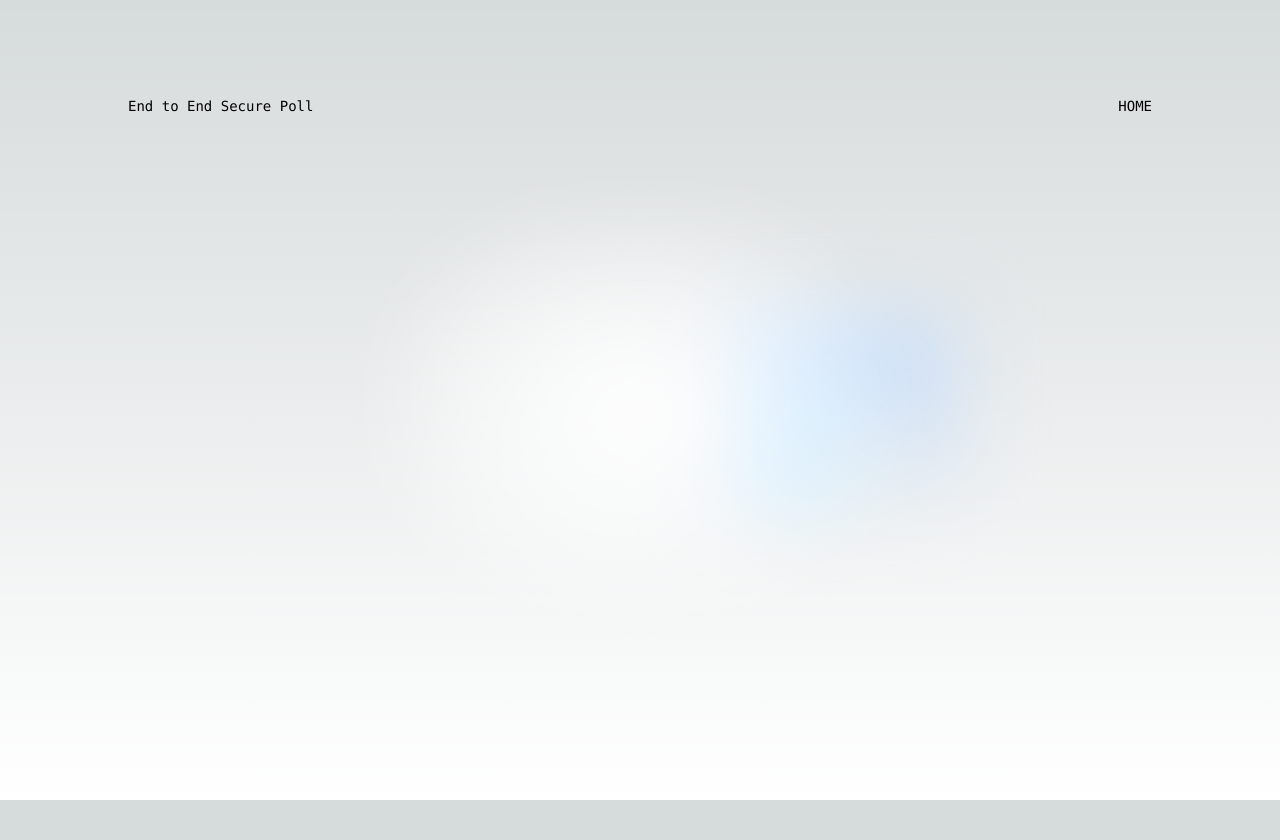
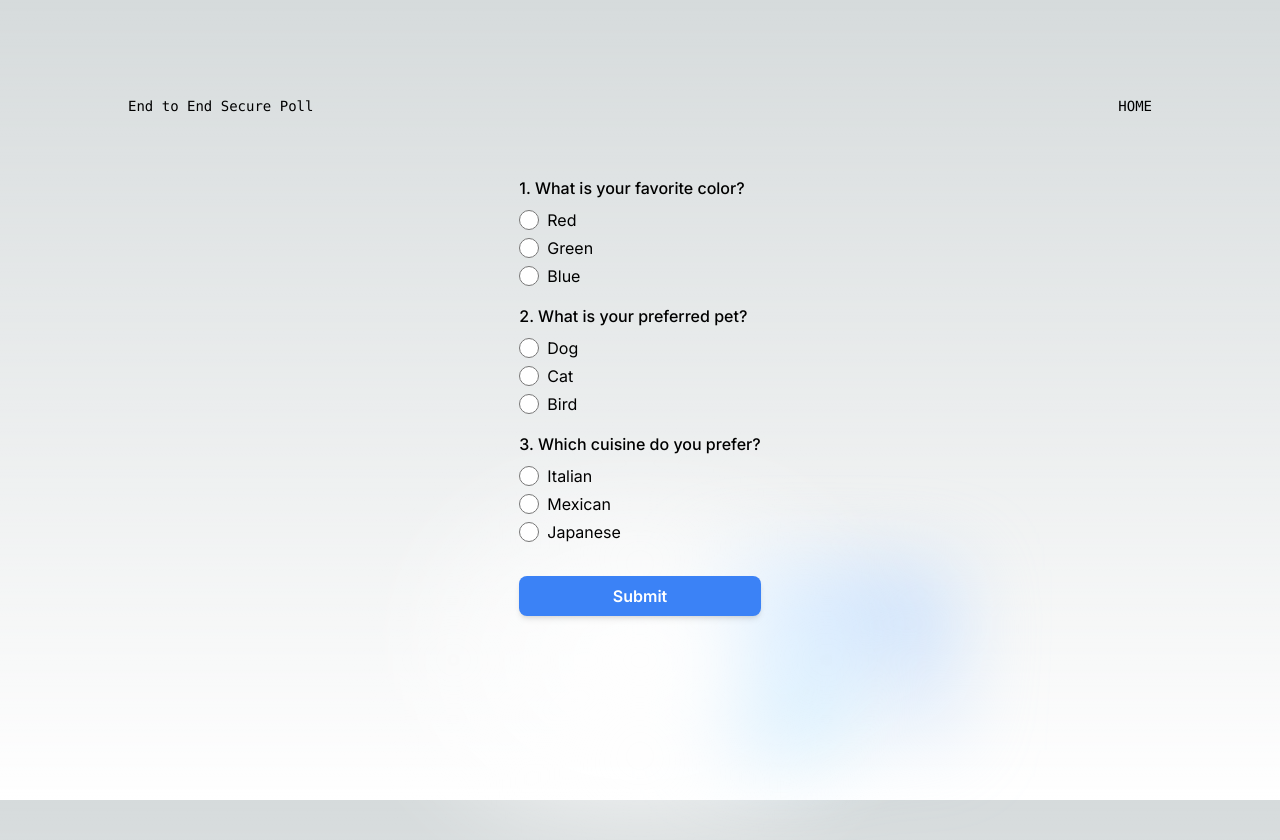
Before and after one commit to zknitesh/zk-op-fe, a Next.js app: page /poll in a window 1280 px wide. Before the commit the page ends 800 px from the top, so only its background shows below. Built offline with nearby package versions, Linux system fonts and the light colour scheme.

Commit message:
Add polls

```diff
--- a/src/app/poll/page.tsx
+++ b/src/app/poll/page.tsx
@@ -1,9 +1,43 @@
+"use client";
+
 import Link from "next/link";
 
 export default function Poll() {
-    console.log("Home called");
+    const questions: PollQuestion[] = [
+        {
+            id: "question1",
+            text: "What is your favorite color?",
+            options: ["Red", "Green", "Blue"],
+        },
+        {
+            id: "question2",
+            text: "What is your preferred pet?",
+            options: ["Dog", "Cat", "Bird"],
+        },
+        {
+            id: "question3",
+            text: "Which cuisine do you prefer?",
+            options: ["Italian", "Mexican", "Japanese"],
+        },
+    ];
+
+    const handleSubmit = (event: React.FormEvent<HTMLFormElement>) => {
+        event.preventDefault();
+        const formData = new FormData(event.currentTarget);
+        const answers = questions.reduce(
+            (acc: AnswersMap, question: PollQuestion) => {
+                const answer: FormDataEntryValue | null = formData.get(
+                    question.id
+                );
+                acc[question.id] = answer as string;
+                return acc;
+            },
+            {}
+        );
+        console.log("Poll Answers:", answers);
+    };
+
     return (
-        <>
         <main className="flex min-h-screen flex-col items-center justify-between p-24">
             <div className="z-10 max-w-5xl w-full items-center justify-between font-mono text-sm lg:flex">
                 <div className="fixed bottom-0 left-0 flex h-48 w-full items-end justify-center bg-gradient-to-t from-white via-white dark:from-black dark:via-black lg:static lg:h-auto lg:w-auto lg:bg-none">
@@ -13,9 +47,41 @@ export default function Poll() {
                     <Link href={"/"}>HOME</Link>
                 </div>
             </div>
+            <div className="fixed bottom-0 left-0 flex h-48 w-full items-end justify-center bg-gradient-to-t from-white via-white dark:from-black dark:via-black lg:static lg:h-auto lg:w-auto lg:bg-none">
+                <form onSubmit={handleSubmit} className="mt-4">
+                    {questions.map((question, index) => (
+                        <div key={question.id} className="mb-4">
+                            <p className="mb-1 font-medium">
+                                {index + 1}. {question.text}
+                            </p>
+                            <div className="flex flex-col">
+                                {question.options.map((option) => (
+                                    <label
+                                        key={option}
+                                        className="inline-flex items-center mt-1"
+                                    >
+                                        <input
+                                            type="radio"
+                                            name={question.id}
+                                            value={option}
+                                            className="form-radio h-5 w-5 text-blue-600"
+                                        />
+                                        <span className="ml-2">{option}</span>
+                                    </label>
+                                ))}
+                            </div>
+                        </div>
+                    ))}
+                    <button
+                        type="submit"
+                        className="w-full mt-4 bg-blue-500 hover:bg-blue-700 text-white font-semibold py-2 px-4 rounded-lg shadow-md focus:outline-none focus:ring-2 focus:ring-blue-500 focus:ring-opacity-75"
+                    >
+                        Submit
+                    </button>
+                </form>
+            </div>
             <div className="relative flex place-items-center before:absolute before:h-[300px] before:w-full sm:before:w-[480px] before:-translate-x-1/2 before:rounded-full before:bg-gradient-radial before:from-white before:to-transparent before:blur-2xl before:content-[''] after:absolute after:-z-20 after:h-[180px] after:w-full sm:after:w-[240px] after:translate-x-1/3 after:bg-gradient-conic after:from-sky-200 after:via-blue-200 after:blur-2xl after:content-[''] before:dark:bg-gradient-to-br before:dark:from-transparent before:dark:to-blue-700 before:dark:opacity-10 after:dark:from-sky-900 after:dark:via-[#0141ff] after:dark:opacity-40 before:lg:h-[360px] z-[-1]"></div>
             <div className="mb-32 grid text-center lg:max-w-5xl lg:w-full lg:mb-0 lg:grid-cols-4 lg:text-left"></div>
         </main>
-        </>
     );
 }
```
Also changed, not shown: src/app/model/poll.model.ts (added, +7 -0 lines). Lines whose indentation alone changed are shown as unchanged.
